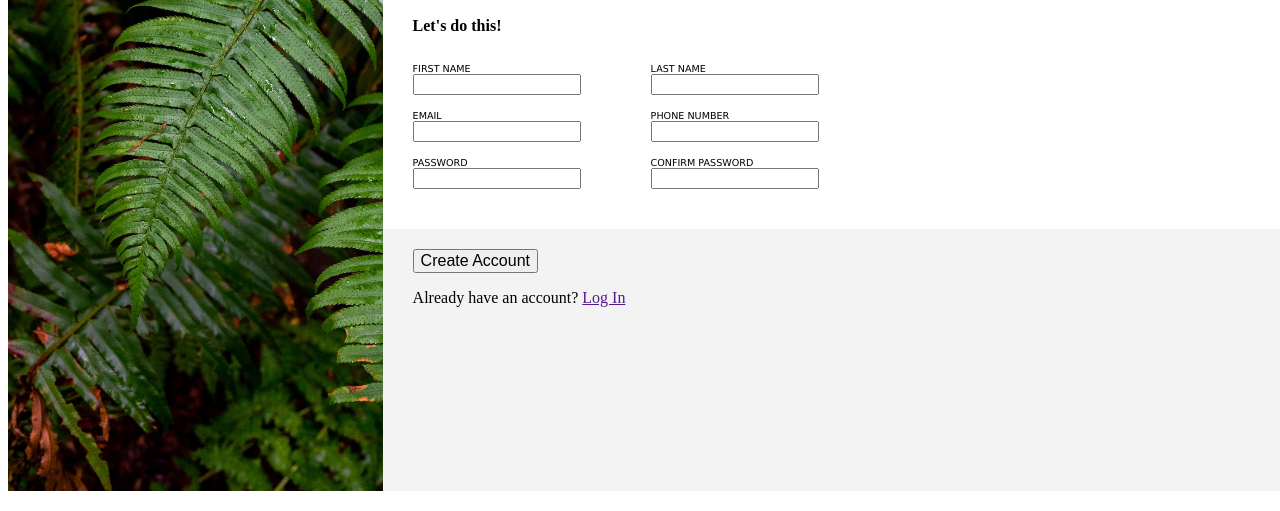
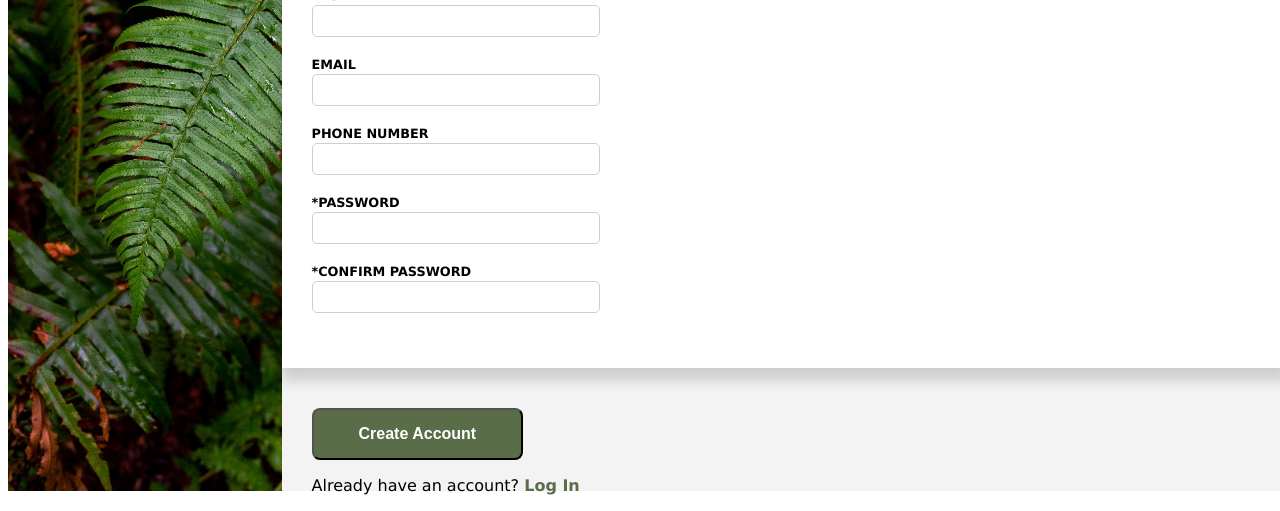
Before and after one commit to kaerukuujo/signup-form, a plain HTML site: page index.html in a window 1280 px wide. Shown: the part 317-828 px from the top of the page. Drawn offline with Linux system fonts and the light colour scheme.

Commit message:
sorted alignments of all elements, text formatted

```diff
--- a/index.html
+++ b/index.html
@@ -24,7 +24,7 @@
                     like this in your life to help you realize your deepest dreams. <br>
                     Sign up <em>now</em> to get started.
                 </p>
-                <p>You know you want to.</p>
+                <p>You <em>know</em> you want to.</p>
             </section>
             <section id="formStuff">
                 <form id="signUp">
@@ -46,12 +46,12 @@
                         <input type="tel" id="phone_num" name="phone_num">
                     </div>
                     <div>
-                        <label for="password">PASSWORD</label>
-                        <input type="password" id="password" name="password">
+                        <label for="password">*PASSWORD</label>
+                        <input type="password" id="password" name="password" required>
                     </div>
                     <div>
-                        <label for="confirmPass">CONFIRM PASSWORD</label>
-                        <input type="password" id="confirmPass" name="confirmPass">
+                        <label for="confirmPass">*CONFIRM PASSWORD</label>
+                        <input type="password" id="confirmPass" name="confirmPass" required>
                     </div>
                 </form>
             </section>
--- a/style.css
+++ b/style.css
@@ -65,9 +65,30 @@ h1,
     margin-top: auto;
 }
 
+#topStuff>p {
+    font-family: 'Lucida Sans', 'Lucida Sans Regular', 'Lucida Grande', 'Lucida Sans Unicode', Geneva, Verdana, sans-serif;
+    font-size: larger;
+}
+
 #bottomStuff {
-    margin-top: 20px;
+    margin-top: 40px;
     margin-bottom: auto;
+}
+
+#bottomStuff>p {
+    font-family: 'Lucida Sans', 'Lucida Sans Regular', 'Lucida Grande', 'Lucida Sans Unicode', Geneva, Verdana, sans-serif;
+    font-weight: 500;
+}
+
+#createAcc {
+    font-weight: 700;
+    color: white;
+    background-color: #596D48;
+    padding-top: 15px;
+    padding-bottom: 15px;
+    padding-left: 45px;
+    padding-right: 45px;
+    border-radius: 8px;
 }
 
 #signUp {
@@ -77,31 +98,64 @@ h1,
     padding-bottom: 40px;
     padding-top: 5px;
     padding-right: 40%;
+    box-shadow: 0px 12px 12px 1px rgba(0, 0, 0, 0.151);
 }
 
 #formHead {
+    font-family: 'Lucida Sans', 'Lucida Sans Regular', 'Lucida Grande', 'Lucida Sans Unicode', Geneva, Verdana, sans-serif;
     display: block;
     width: 100%;
     margin-left: 30px;
 }
 
+h2 {
+    font-family: 'Lucida Sans', 'Lucida Sans Regular', 'Lucida Grande', 'Lucida Sans Unicode', Geneva, Verdana, sans-serif;
+    font-size: 1.5rem;
+}
+
 #signUp>div {
-    margin-top: 15px;
+    margin-top: 5px;
+    margin-bottom: 15px;
 }
 
 #signUp>div>label,
 #signUp>div>input {
     display: block;
+    width: 18rem;
     margin-left: 30px;
     margin-right: 40px;
 }
 
 #signUp>div>label {
     font-family:'Lucida Sans', 'Lucida Sans Regular', 'Lucida Grande', 'Lucida Sans Unicode', Geneva, Verdana, sans-serif;
-    font-size: 0.6rem;
+    font-size: 0.8rem;
+    font-weight: 600;
+    margin-bottom: 2px;
 }
 
 #signUp>div>input {
     font-family: 'Lucida Sans', 'Lucida Sans Regular', 'Lucida Grande', 'Lucida Sans Unicode', Geneva, Verdana, sans-serif;
-    font-size: 0.8rem;
+    font-size: 1rem;
+    padding-left: 5px;
+    border-radius: 5px;
+    border: 1px solid rgb(206, 206, 206);
+    height: 2rem;
 }
+
+#signUp>div>input:focus {
+    outline: none;
+    border: 1px solid blue;
+    box-shadow: 0 0 10px #719ECE;
+}
+
+a {
+    font-family: 'Lucida Sans', 'Lucida Sans Regular', 'Lucida Grande', 'Lucida Sans Unicode', Geneva, Verdana, sans-serif;
+    font-weight: 900;
+    text-decoration: none;
+    color: #596D48;
+}
+
+.c-error {
+    outline: none;
+    border: 1px solid rgb(255, 0, 0);
+}
```
